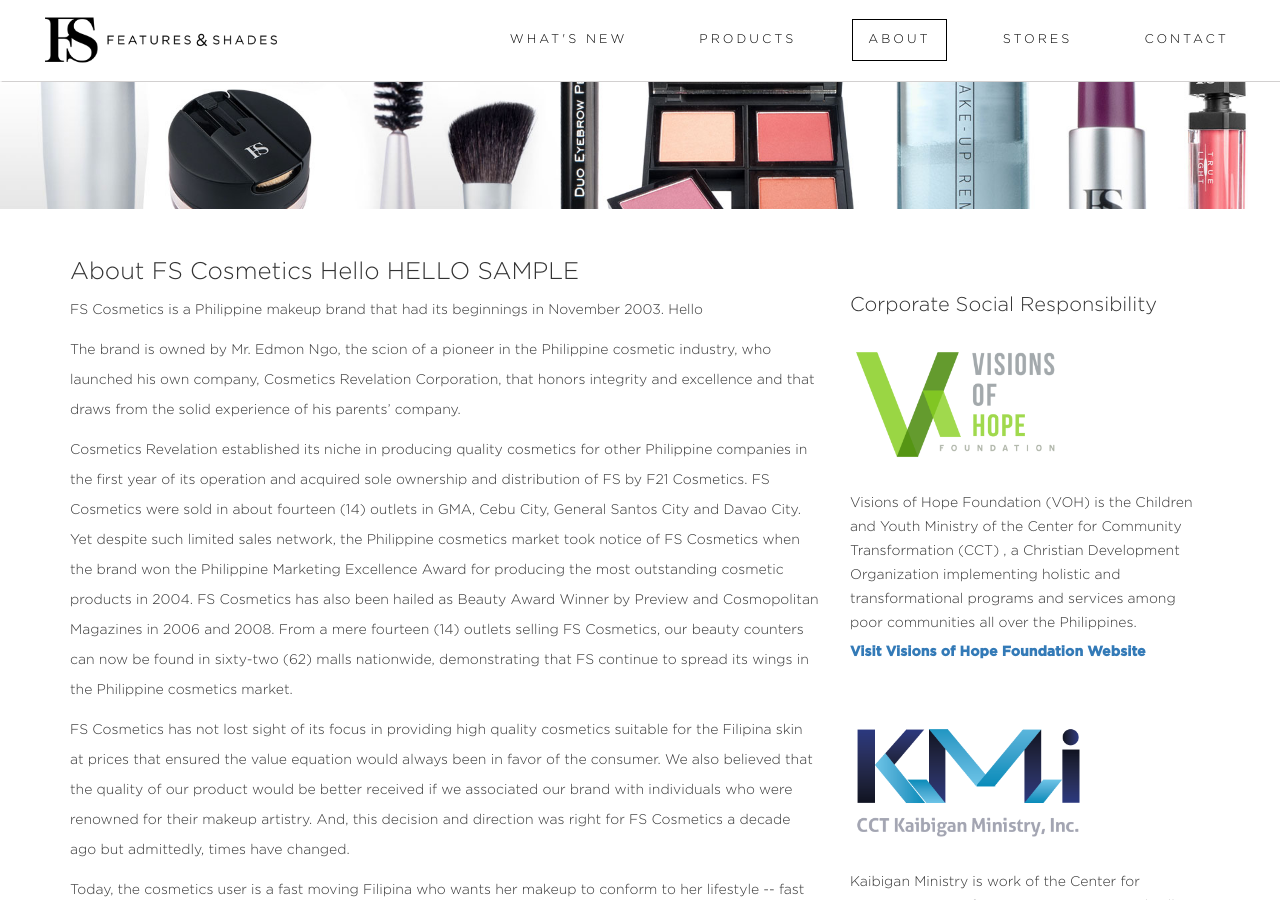
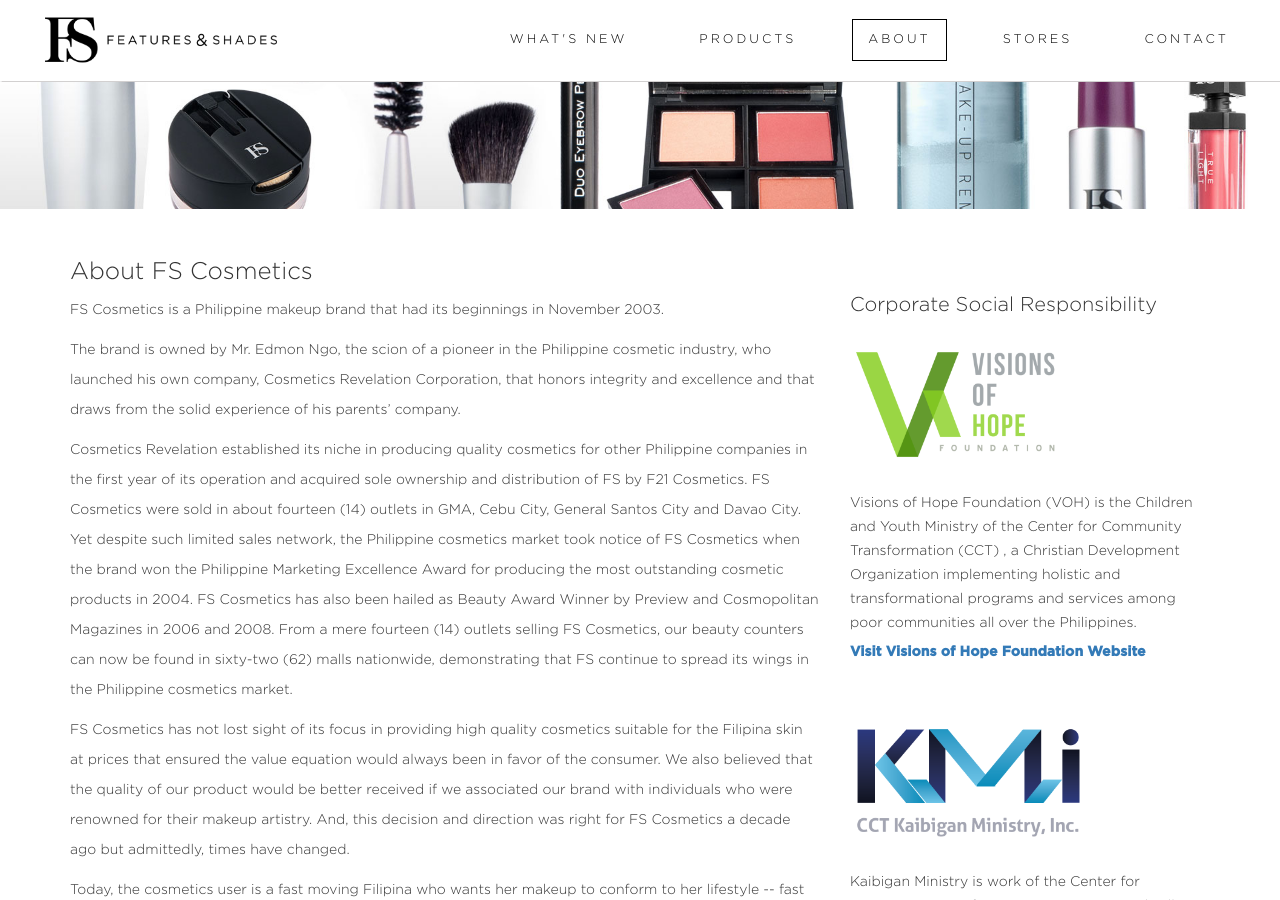
Before and after one commit to fscosmetics/fscosmetics, a Jekyll site: the page built from pages/about.html, in a window 1280 px wide and 900 px high, scrolled down 338 px. Built offline with Jekyll 4.4.1, drawn with Linux system fonts in a browser that asks for light colours; nearby versions of some CDN libraries; library files that are not in the unit come from our copies; a style sheet for code colours, icons or effects is not loaded.

Commit message:
Updated '/_includes/about/content.html' via CloudCannon

```diff
--- a/_includes/about/content.html
+++ b/_includes/about/content.html
@@ -1,8 +1,8 @@
 <div class="row">
     <div class="col-md-8 left-content">
-        <h3>About FS Cosmetics Hello HELLO SAMPLE</h3>
+        <h3>About FS Cosmetics</h3>
         <p>
-            FS Cosmetics is a Philippine makeup brand that had its beginnings in November 2003. Hello
+            FS Cosmetics is a Philippine makeup brand that had its beginnings in November 2003.
         </p>
         <p>
             The brand is owned by Mr. Edmon Ngo, the scion of a pioneer in the Philippine cosmetic industry, who launched his own company, Cosmetics Revelation Corporation, that honors integrity and excellence and that draws from the solid experience of his parents’ company.
```
